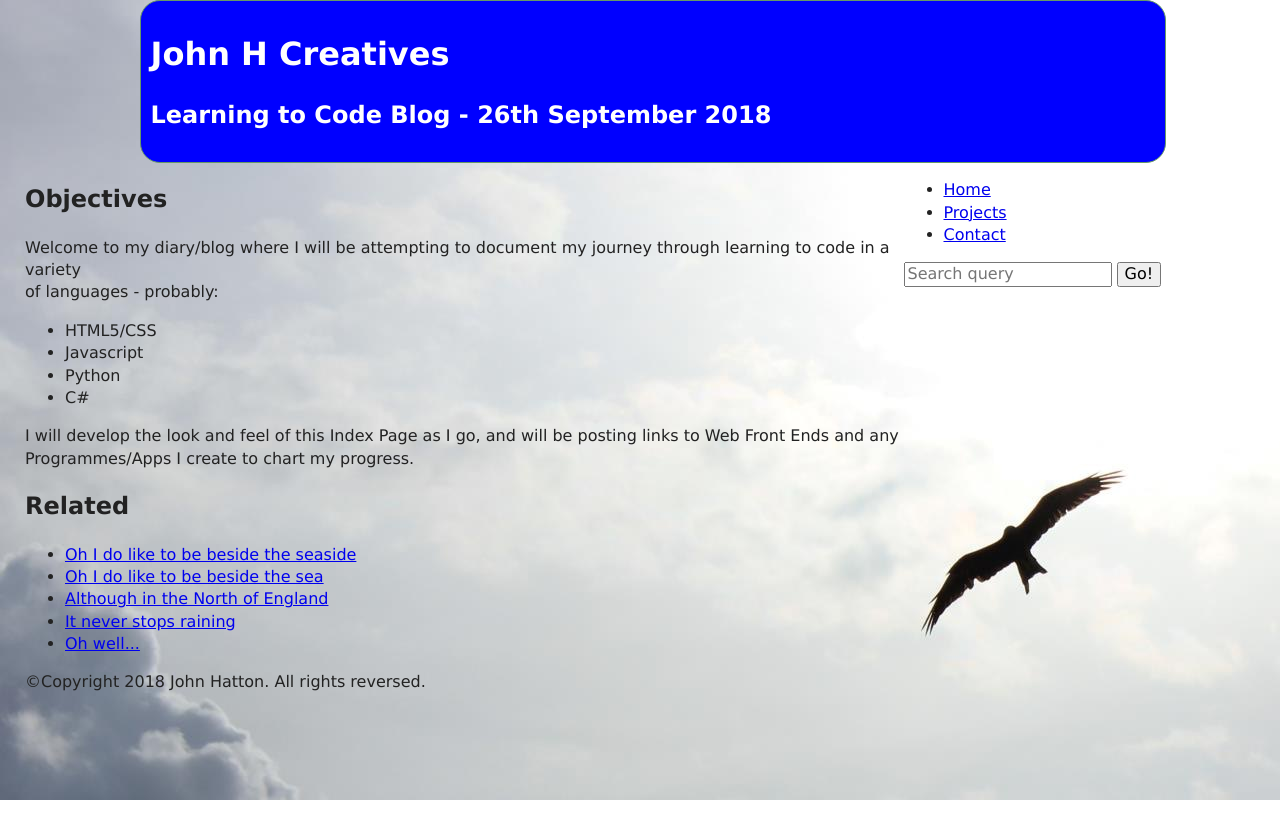
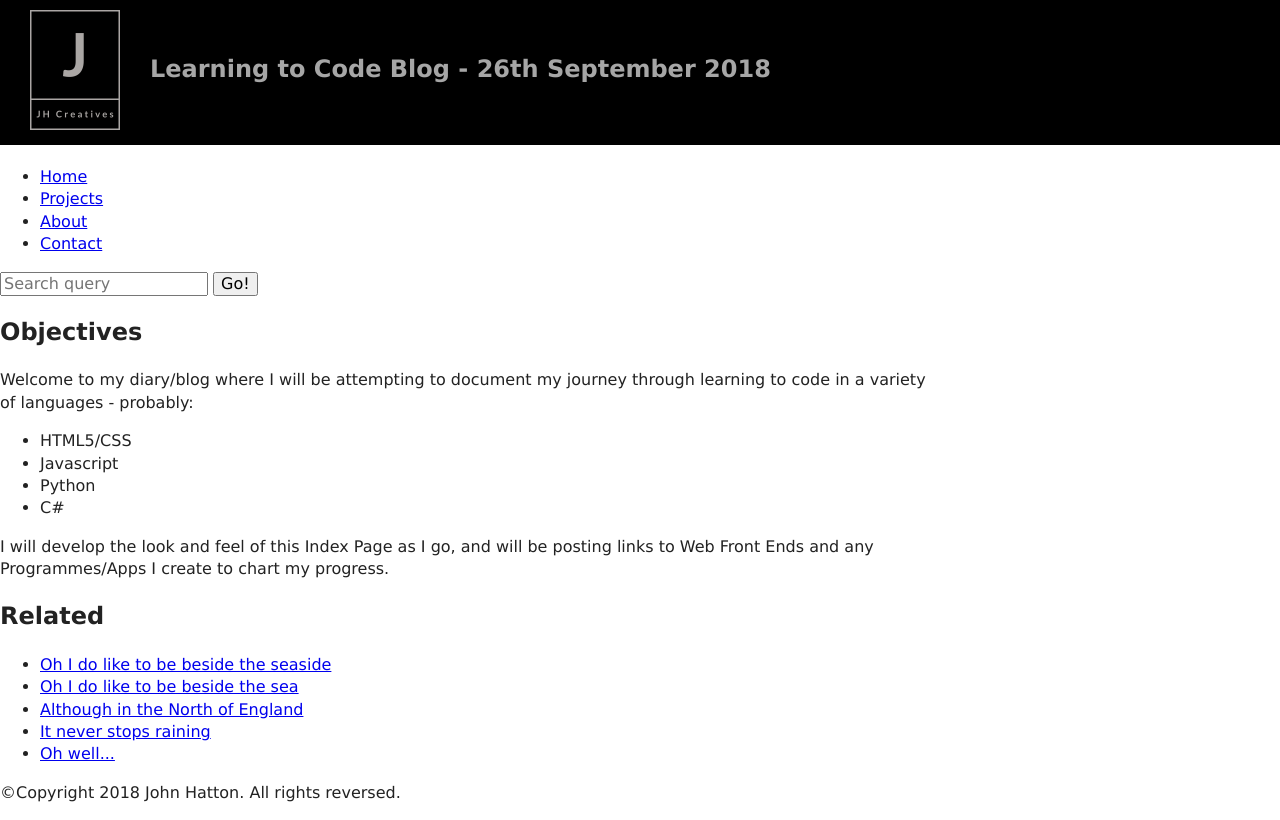
Before and after one commit to johnhcreatives/johnhcreatives.github.io, a plain HTML site: page index.html in a window 1280 px wide. Drawn offline with nearby package versions, Linux system fonts and the light colour scheme.

Commit message:
Index update
Logo

```diff
--- a/css/main.css
+++ b/css/main.css
@@ -98,32 +98,20 @@ textarea {
    ========================================================================== */
 
 body {
-	background-image:url(../img/naveen-chandra-596-unsplash.jpg);
 	font-family:Verdana,Helvetica,sans-serif;
-	margin-left:25px;
 }
 
 header {
-	width:80%;
-	background-color:blue;
-	color:white;
-	margin-right:auto;
-	margin-left:auto;
-	padding:10px;
+	height:150px;
+	background-color:black;
+	color:#A6A6A6;
 	overflow:hidden;
-	border:1px solid #696;
-	border-radius:20px;
 }
 
-nav {
-	width:30%;
-	float:right;
+h1 {
+	margin-top:0;
+	font-size:1.5em;
 }
-
-
-
-
-
 
 
 
--- a/index.html
+++ b/index.html
@@ -21,11 +21,10 @@
     <p class="browserupgrade">You are using an <strong>outdated</strong> browser. Please <a href="https://browsehappy.com/">upgrade your browser</a> to improve your experience and security.</p>
   <![endif]-->
 
-<header>
+<header style="position: relative; top: -5px;">
 
   <!-- Add your site or application content here -->
-  <h1>John H Creatives</h1>
-  <h2>Learning to Code Blog - 26th September 2018</h2>
+    <h1><img src="img/logo.png" alt="JHCreatives Logo" height="150" width="150">Learning to Code Blog - 26th September 2018</h1>
 
 </header>
 
@@ -35,6 +34,7 @@
   <ul>
 	<li><a href="#">Home</a></li>
 	<li><a href="#">Projects</a></li>
+	<li><a href="#">About</a></li>
 	<li><a href="#">Contact</a></li>
   </ul>
 
```
Also changed, not shown: img/logo.png (added).
